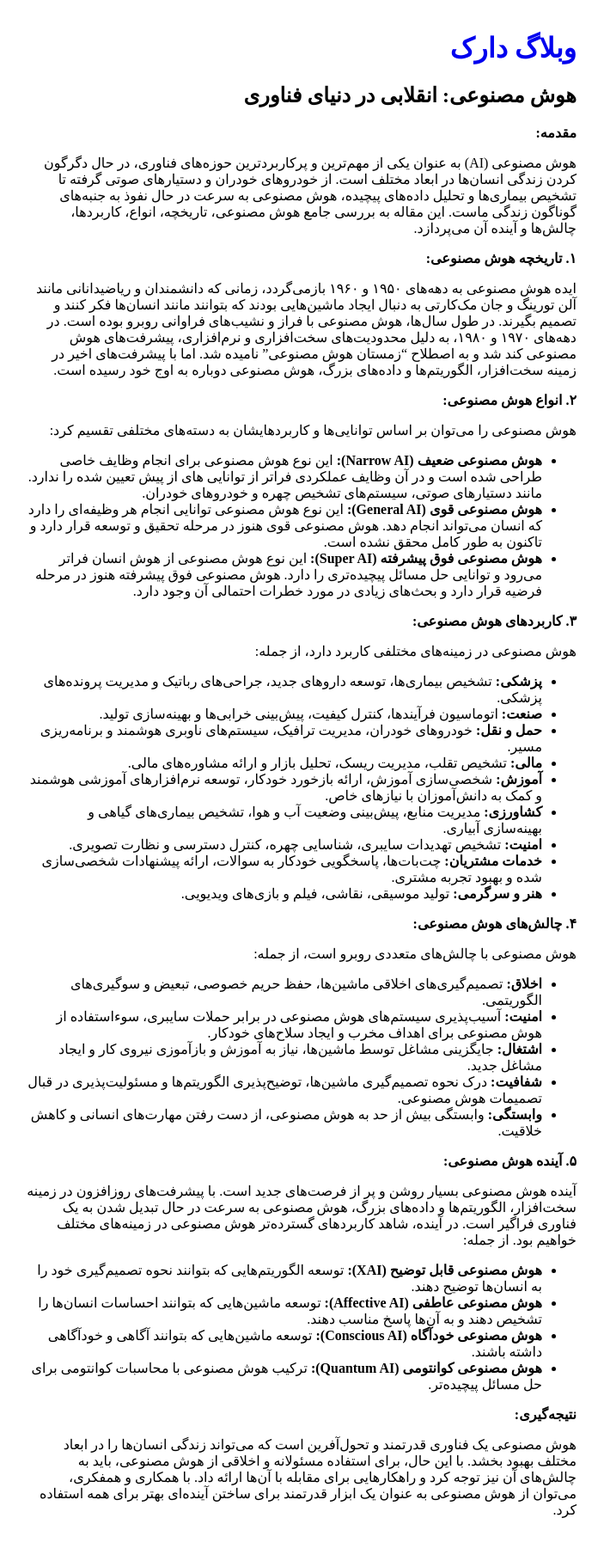
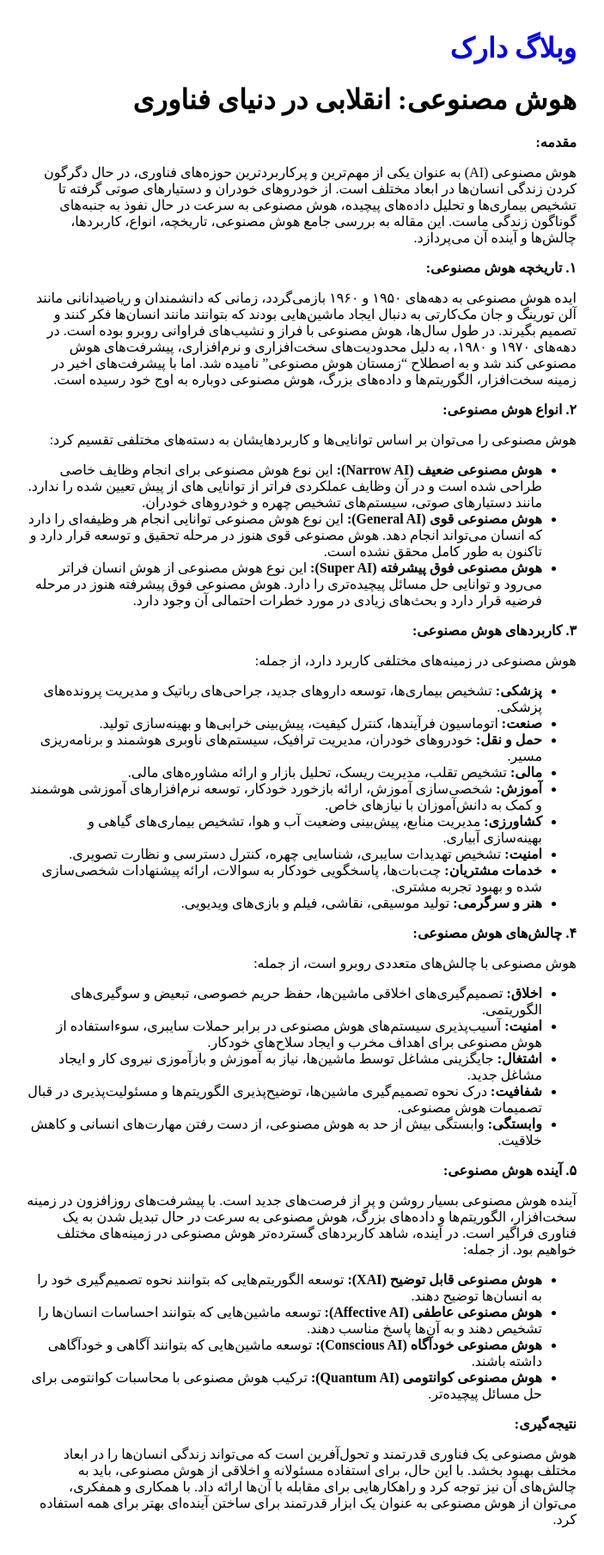
Before and after one commit to darkblog/darkblog.github.io, a Jekyll site: the page built from _posts/2025-2-1-7.md, in a window 1280 px wide. Shown: the whole page at 86% size, without its empty margins (289-992 px from the left). Built offline with Jekyll 4.4.1, drawn with Linux system fonts in a browser that asks for light colours; our own code applies the rules of GitHub Pages for plain Markdown files.

Commit message:
Update 2025-2-1-7.md

```diff
--- a/_posts/2025-2-1-7.md
+++ b/_posts/2025-2-1-7.md
@@ -3,7 +3,7 @@ layout: post
 title: هوش مصنوعی: انقلابی در دنیای فناوری
 ---
 
-## هوش مصنوعی: انقلابی در دنیای فناوری
+# هوش مصنوعی: انقلابی در دنیای فناوری
 
 **مقدمه:**
 
```
